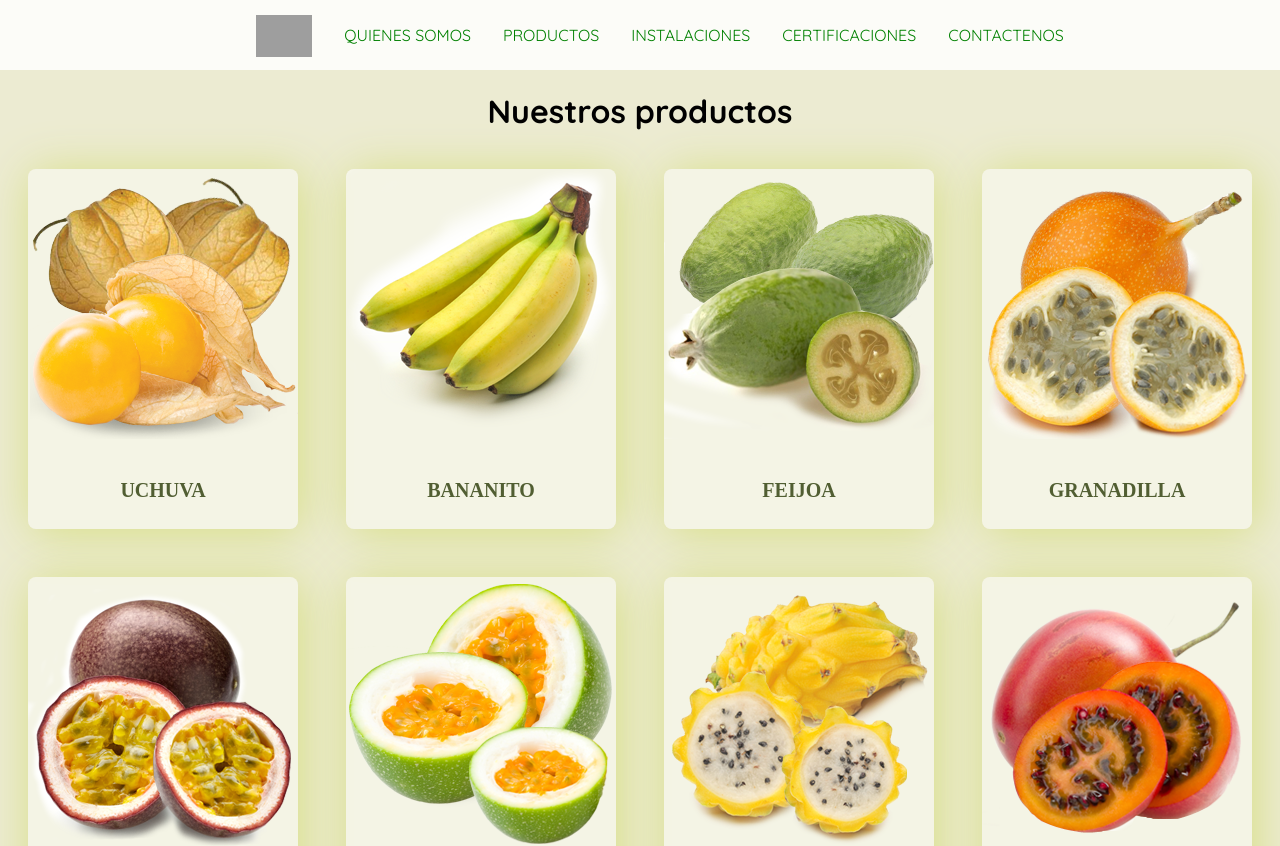
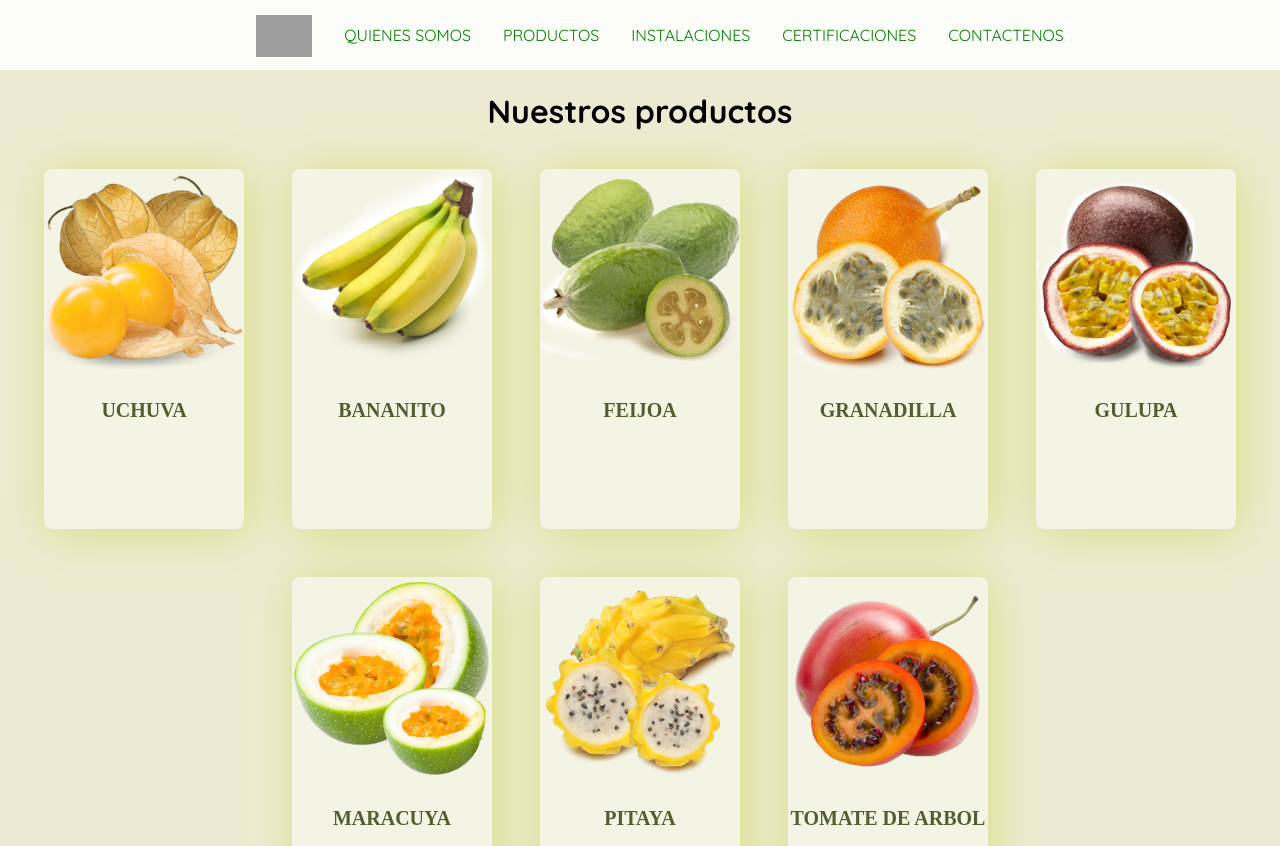
Before and after one commit to luisFPM97/AndesFruits, a React (Vite) app: page /productos in a window 1280 px wide. Shown: the top 846 px of the page. Built offline with nearby package versions, Linux system fonts and the light colour scheme; grey boxes are pictures that could not be loaded; a web font is replaced by a local one.

Commit message:
Update Home.css

```diff
--- a/src/component/styles/Home.css
+++ b/src/component/styles/Home.css
@@ -91,7 +91,7 @@
     /*border-bottom: 2px double #515E32;*/
     background-color: #ffffff69;
 }
-.imgProuct{
+.imgProduct{
     width: 200px;
     heigth: 200px;
 }
```
